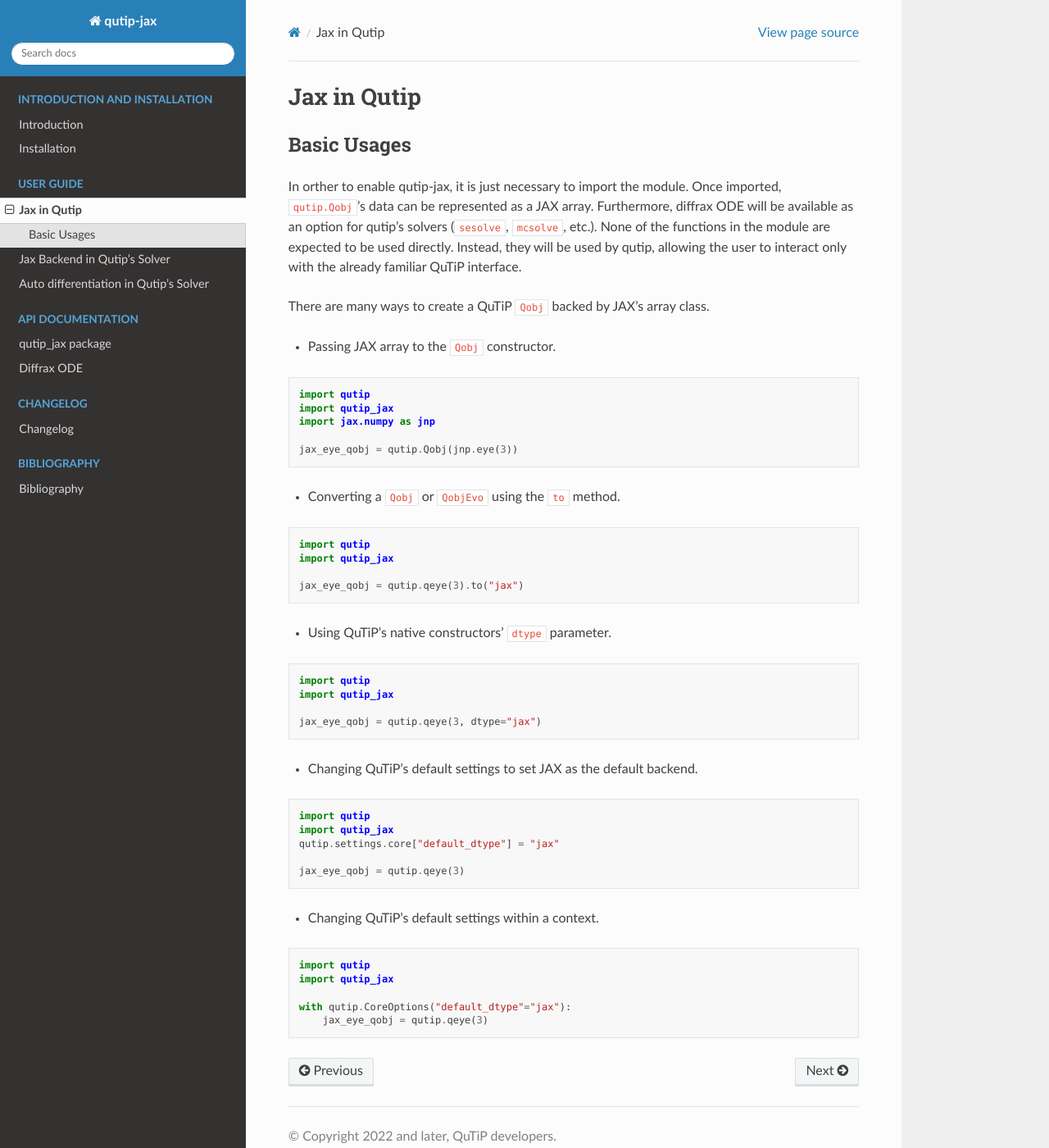
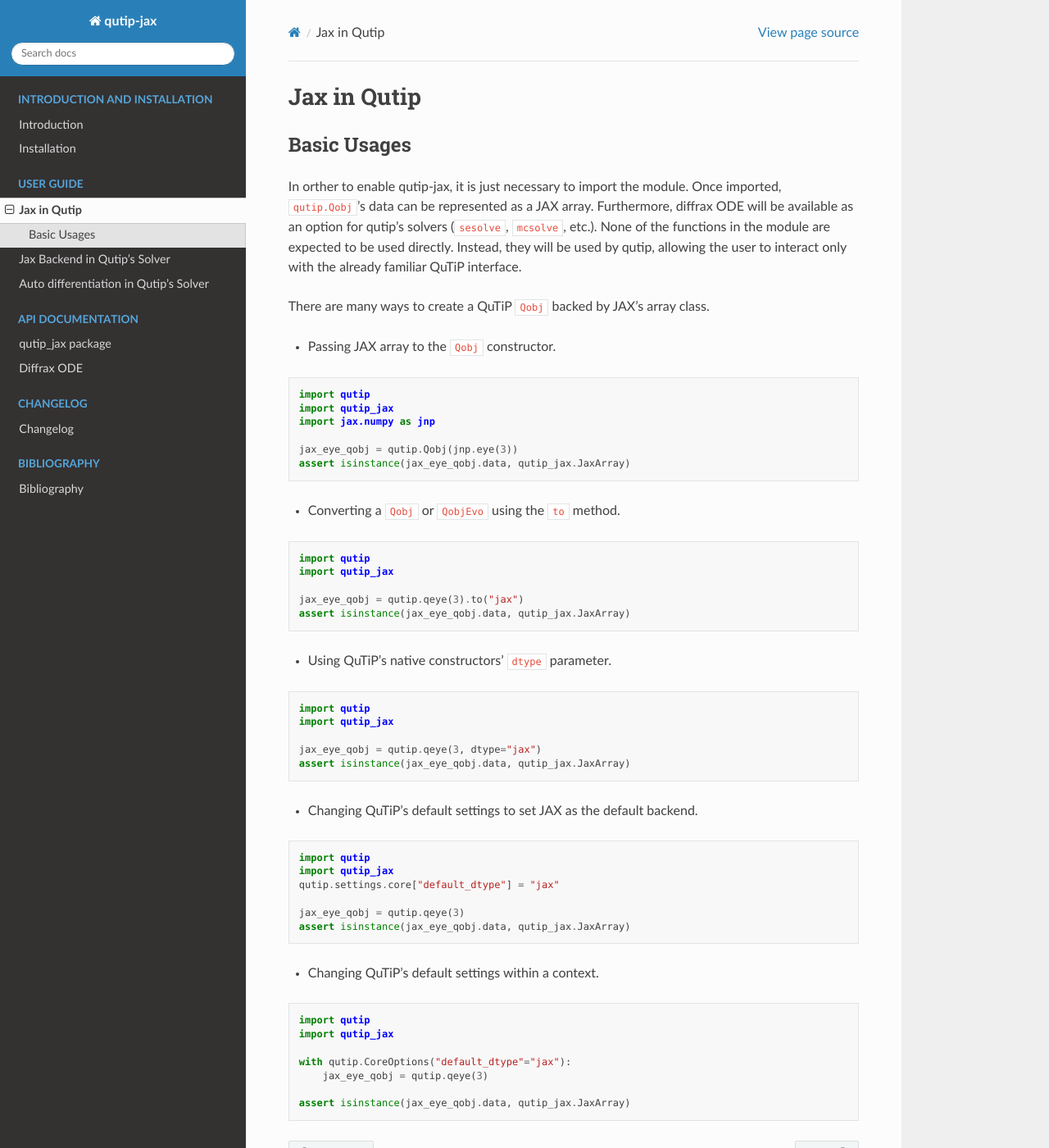
Before and after one commit to qutip/qutip-jax, a Sphinx documentation site: the page built from doc/source/basics.rst, in a window 1280 px wide and 1400 px high. Shown: the whole window at 82% size. Built offline with Sphinx 7.4.7 and the Read the Docs theme 2.0.0, drawn with Linux system fonts in a browser that asks for light colours; the version number could not be read and is left out.

Commit message:
Update basics.rst
Add confirmation step in the examples.

```diff
--- a/doc/source/basics.rst
+++ b/doc/source/basics.rst
@@ -24,6 +24,7 @@ There are many ways to create a QuTiP ``Qobj`` backed by JAX's array class.
     import jax.numpy as jnp
 
     jax_eye_qobj = qutip.Qobj(jnp.eye(3))
+    assert isinstance(jax_eye_qobj.data, qutip_jax.JaxArray)
 
 - Converting a ``Qobj`` or ``QobjEvo`` using the ``to`` method.
 
@@ -33,6 +34,7 @@ There are many ways to create a QuTiP ``Qobj`` backed by JAX's array class.
     import qutip_jax
 
     jax_eye_qobj = qutip.qeye(3).to("jax")
+    assert isinstance(jax_eye_qobj.data, qutip_jax.JaxArray)
 
 - Using QuTiP's native constructors' ``dtype`` parameter.
 
@@ -42,6 +44,7 @@ There are many ways to create a QuTiP ``Qobj`` backed by JAX's array class.
     import qutip_jax
 
     jax_eye_qobj = qutip.qeye(3, dtype="jax")
+    assert isinstance(jax_eye_qobj.data, qutip_jax.JaxArray)
 
 - Changing QuTiP's default settings to set JAX as the default backend.
 
@@ -52,6 +55,7 @@ There are many ways to create a QuTiP ``Qobj`` backed by JAX's array class.
     qutip.settings.core["default_dtype"] = "jax"
 
     jax_eye_qobj = qutip.qeye(3)
+    assert isinstance(jax_eye_qobj.data, qutip_jax.JaxArray)
 
 - Changing QuTiP's default settings within a context.
 
@@ -62,3 +66,5 @@ There are many ways to create a QuTiP ``Qobj`` backed by JAX's array class.
 
     with qutip.CoreOptions("default_dtype"="jax"):
         jax_eye_qobj = qutip.qeye(3)
+
+    assert isinstance(jax_eye_qobj.data, qutip_jax.JaxArray)
```
